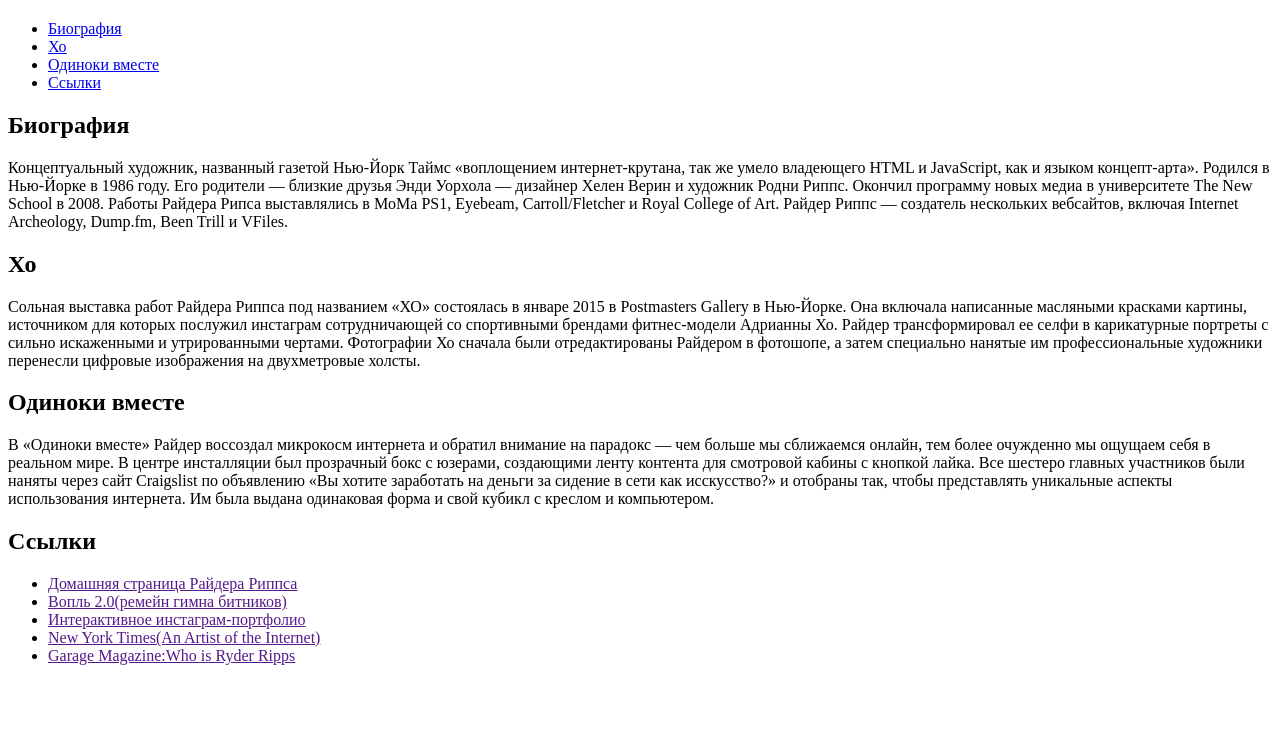
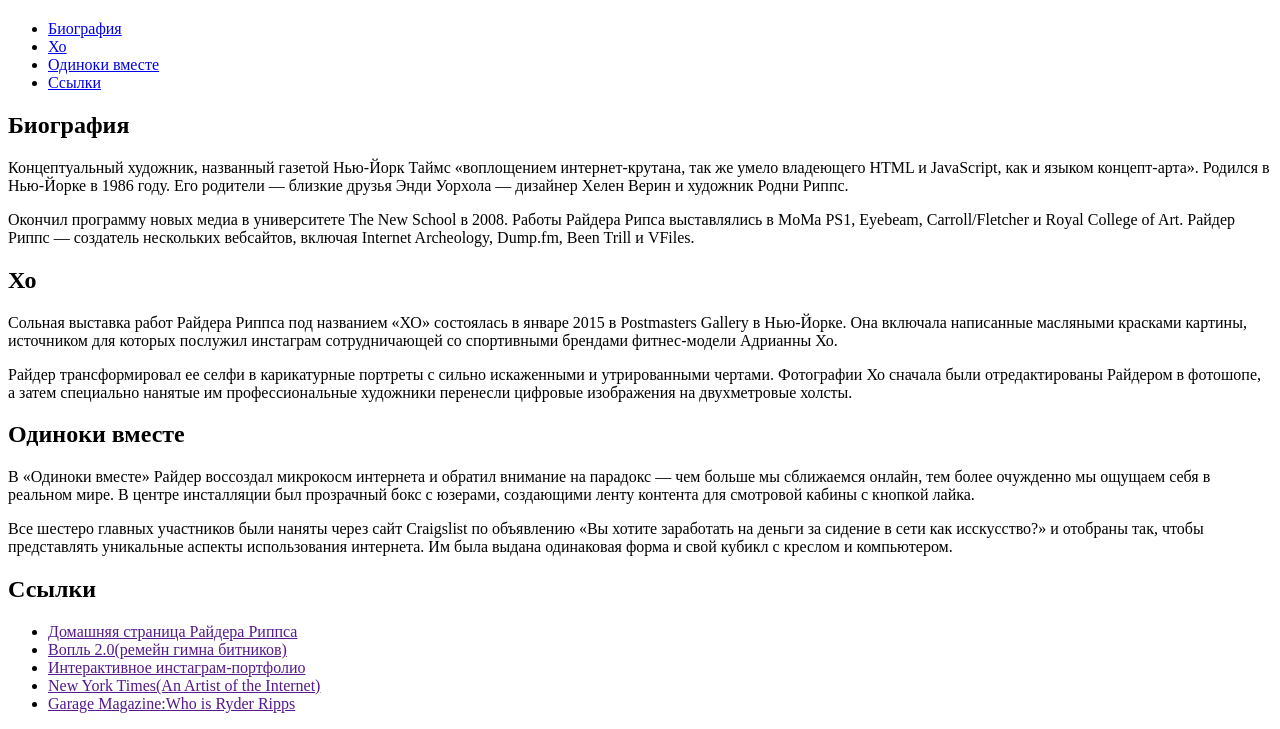
Before and after one commit to Antonio233444/WebDeveloper, a plain HTML site: page Hometask/hometask_01/index.html in a window 1280 px wide. Shown: the part 680-1409 px from the top of the page. Before the commit the page ends 1361 px from the top, so only its background shows below. Drawn offline with Linux system fonts and the light colour scheme.

Commit message:
index.html внесение правок в домашнее задание

```diff
--- a/04_hometask/hometask_01.html
+++ b/Hometask/hometask_01/index.html
@@ -36,22 +36,23 @@
                         в
                         Нью-Йорке в 1986 году. Его родители — близкие друзья Энди Уорхола — дизайнер Хелен Верин и
                         художник
-                        Родни Риппс.
-
-                        Окончил программу новых медиа в университете The New School в 2008. Работы Райдера Рипса
+                        Родни Риппс.</p>
+                    <p class="biography-text">Окончил программу новых медиа в университете The New School в 2008. Работы
+                        Райдера Рипса
                         выставлялись в MoMa PS1, Eyebeam, Carroll/Fletcher и Royal College of Art. Райдер Риппс —
                         создатель
-                        нескольких вебсайтов, включая Internet Archeology, Dump.fm, Been Trill и VFiles. </p>
+                        нескольких вебсайтов, включая Internet Archeology, Dump.fm, Been Trill и VFiles.</p>
                 </section>
                 <section class="ho">
                     <h2 class="ho-title" id="hoTitle">Хо</h2>
-                    <p class="ho-text">Сольная выставка работ Райдера Риппса под названием «ХО» состоялась в январе 2015
+                    <p class class="ho-text">Сольная выставка работ Райдера Риппса под названием «ХО» состоялась в
+                        январе 2015
                         в
                         Postmasters
                         Gallery в Нью-Йорке. Она включала написанные масляными красками картины, источником для которых
-                        послужил инстаграм сотрудничающей со спортивными брендами фитнес-модели Адрианны Хо.
-
-                        Райдер трансформировал ее селфи в карикатурные портреты с сильно искаженными и утрированными
+                        послужил инстаграм сотрудничающей со спортивными брендами фитнес-модели Адрианны Хо.</p>
+                    <p class="ho-text">Райдер трансформировал ее селфи в карикатурные портреты с сильно искаженными и
+                        утрированными
                         чертами. Фотографии Хо сначала были отредактированы Райдером в фотошопе, а затем специально
                         нанятые
                         им профессиональные художники перенесли цифровые изображения на двухметровые холсты.</p>
@@ -63,14 +64,14 @@
                         В
                         центре инсталляции был прозрачный бокс с юзерами, создающими ленту контента для смотровой кабины
                         с
-                        кнопкой лайка.
-
-                        Все шестеро главных участников были наняты через сайт Craigslist по объявлению «Вы хотите
+                        кнопкой лайка.</p>
+                    <p class="alone-text">Все шестеро главных участников были наняты через сайт Craigslist по
+                        объявлению «Вы хотите
                         заработать
                         на деньги за сидение в сети как исскусство?» и отобраны так, чтобы представлять уникальные
                         аспекты
-                        использования интернета. Им была выдана одинаковая форма и свой кубикл с креслом и компьютером.
-                    </p>
+                        использования интернета. Им была выдана одинаковая форма и свой кубикл с креслом и
+                        компьютером.</p>
                 </section>
             </div>
         </main>
```
Also changed, not shown: 04_hometask/index.html (deleted, +0 -38 lines), Hometask/hometask_01/css/style.css (added), Hometask/hometask_01/img/image.jpg (renamed from 04_hometask/img/image.jpg), Hometask/hometask_01/js/script.js (added).
